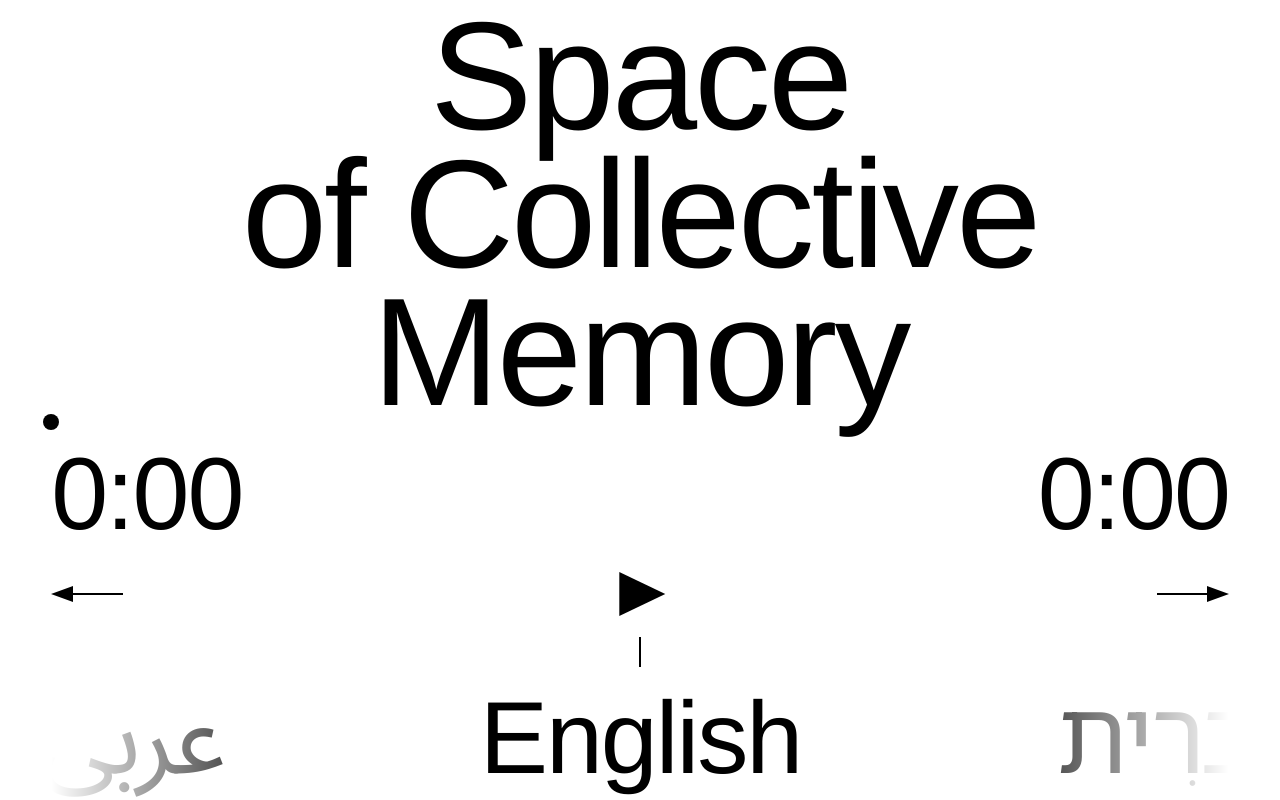
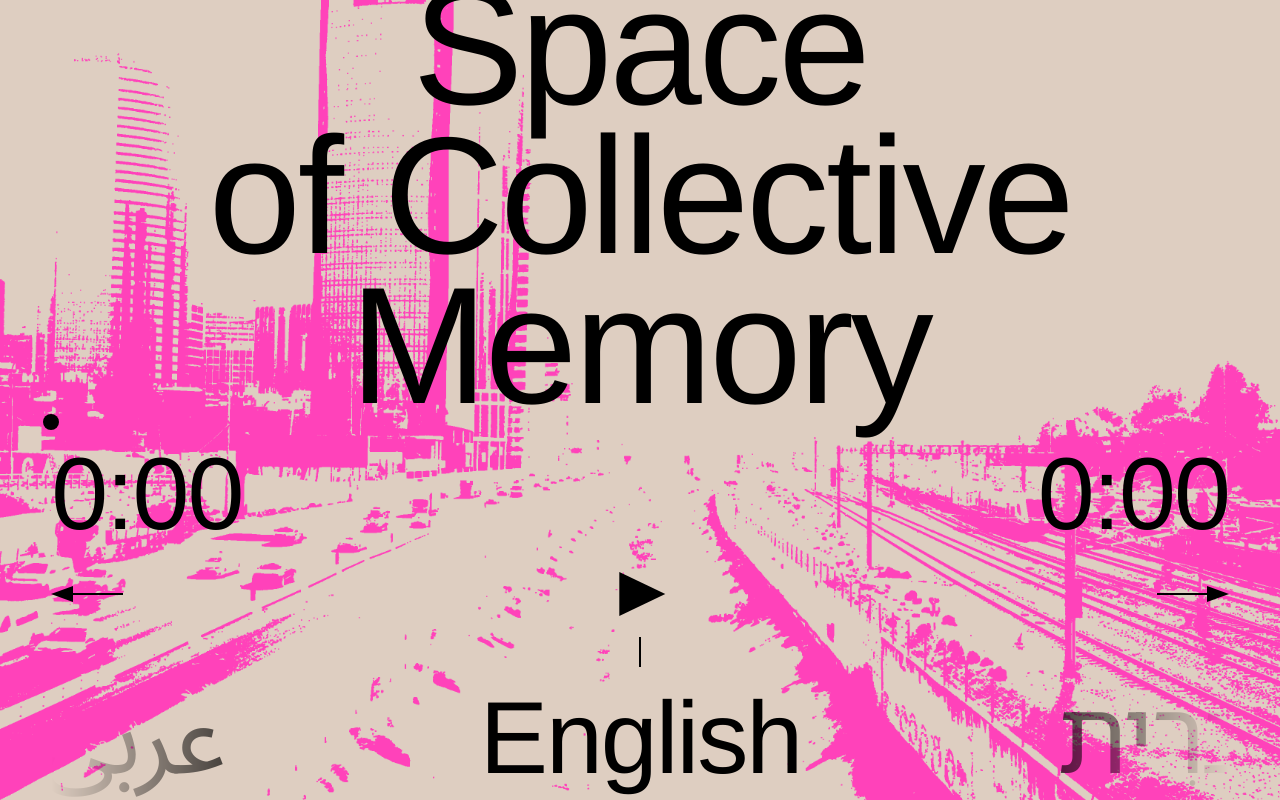
Before and after one commit to TimBallaschke/heritage-of-the-future, a PHP site: page / in a window 1280 px wide. Run offline with PHP 8.4, Linux system fonts and the light colour scheme; some web fonts are replaced.

Commit message:
Add background image support and enhance track data with associated images; update styles for improved layout and transitions.

```diff
--- a/assets/data/translations.json
+++ b/assets/data/translations.json
@@ -7,6 +7,7 @@
     "tracks": [
         {
             "id": "space-of-collective-memory",
+            "image": "assets/images/image-1.png",
             "translations": {
                 "en": {
                     "artistName": "Sharon<br>Golan",
@@ -27,6 +28,7 @@
         },
         {
             "id": "road-to-hell",
+            "image": "assets/images/image-2.png",
             "translations": {
                 "en": {
                     "artistName": "Or<br>Aleksandrowicz",
@@ -47,6 +49,7 @@
         },
         {
             "id": "shifting-sands",
+            "image": "assets/images/image-3.png",
             "translations": {
                 "en": {
                     "artistName": "Lou<br>Moria",
@@ -67,6 +70,7 @@
         },
         {
             "id": "gader-haya",
+            "image": "assets/images/image-4.png",
             "translations": {
                 "en": {
                     "artistName": "Yael<br>Moria",
@@ -87,6 +91,7 @@
         },
         {
             "id": "here-elsewhere",
+            "image": "assets/images/image-5.png",
             "translations": {
                 "en": {
                     "artistName": "Vika Libman,<br>Yuval Avraham",
--- a/assets/style/_base.scss
+++ b/assets/style/_base.scss
@@ -9,6 +9,7 @@ html {
     height: 100dvh;
     overflow: hidden;
     touch-action: none;
+    background-color: #decec1;
 }
 
 *, *:before, *:after {
@@ -25,7 +26,17 @@ body {
     inset: 0;
     overflow: hidden;
     overscroll-behavior: none;
-    background: $bg;
+    background-color: #decec1;
+}
+
+#background-image {
+    position: fixed;
+    inset: 0;
+    width: 100%;
+    height: 100%;
+    object-fit: cover;
+    pointer-events: none;
+    user-select: none;
 }
 
 #content {
@@ -35,6 +46,7 @@ body {
     box-sizing: border-box;
     overflow: hidden;
     padding: 4rem;
+    position: relative;
 }
 
 #artists-names-wrapper {
--- a/assets/style/_typography.scss
+++ b/assets/style/_typography.scss
@@ -21,5 +21,4 @@
 
 body {
     font-family: $font-stack;
-    color: $fg;
 }
--- a/assets/style/_variables.scss
+++ b/assets/style/_variables.scss
@@ -1,8 +1,8 @@
-$bg: #ffffff;
-$fg: #000000;
+$color-1: #000000;
+$color-2: #000000;
 $font-stack: 'Noto Sans Hebrew', 'Noto Sans Arabic', 'helvetica-neue-lt-pro', Helvetica, Arial, sans-serif;
 
-$font-size-1: 12rem;
+$font-size-1: 13rem;
 $line-height-1: 0.9;
 $letter-spacing-1: -0.02em;
 
--- a/assets/style/style.css
+++ b/assets/style/style.css
@@ -7,6 +7,7 @@ html {
   height: 100dvh;
   overflow: hidden;
   touch-action: none;
+  background-color: #decec1;
 }
 
 *, *:before, *:after {
@@ -24,7 +25,20 @@ body {
   inset: 0;
   overflow: hidden;
   overscroll-behavior: none;
-  background: #ffffff;
+  background-color: #decec1;
+}
+
+#background-image {
+  position: fixed;
+  inset: 0;
+  width: 100%;
+  height: 100%;
+  -o-object-fit: cover;
+     object-fit: cover;
+  pointer-events: none;
+  -webkit-user-select: none;
+     -moz-user-select: none;
+          user-select: none;
 }
 
 #content {
@@ -34,13 +48,15 @@ body {
   box-sizing: border-box;
   overflow: hidden;
   padding: 4rem;
+  position: relative;
 }
 
 #artists-names-wrapper {
   flex: 0 0 auto;
-  font-size: 12rem;
+  font-size: 13rem;
   line-height: 0.9;
   letter-spacing: -0.02em;
+  color: #000000;
 }
 
 #navigation-wrapper {
@@ -60,11 +76,12 @@ body {
   flex-direction: column;
   justify-content: center;
   align-items: center;
+  color: #000000;
 }
 
 #artwork-name {
   text-align: center;
-  font-size: 12rem;
+  font-size: 13rem;
   line-height: 0.9;
   letter-spacing: -0.02em;
 }
@@ -107,7 +124,7 @@ body {
 
 #seekbar-progress-fill {
   position: relative;
-  width: 100%;
+  width: 0;
   height: 100%;
   background: #000000;
 }
@@ -286,5 +303,4 @@ body {
 }
 body {
   font-family: "Noto Sans Hebrew", "Noto Sans Arabic", "helvetica-neue-lt-pro", Helvetica, Arial, sans-serif;
-  color: #000000;
 }/*# sourceMappingURL=style.css.map */
--- a/index.html
+++ b/index.html
@@ -8,6 +8,7 @@
     <link rel="stylesheet" href="assets/style/style.css">
 </head>
 <body>
+    <img id="background-image" src="" alt="">
     <div id="content">
         <div id="artists-names-wrapper">
             <div id="artists-names">Sharon<br>Golan</div>
```
Also changed, not shown: other parts of assets/style/_base.scss (+12 -14 lines), assets/script/script.js (+33 -5 lines), assets/images/image-1.png (added), assets/images/image-2.png (added), assets/images/image-3.png (added), assets/images/image-4.png (added), assets/images/image-5.png (added), 1 other file.
